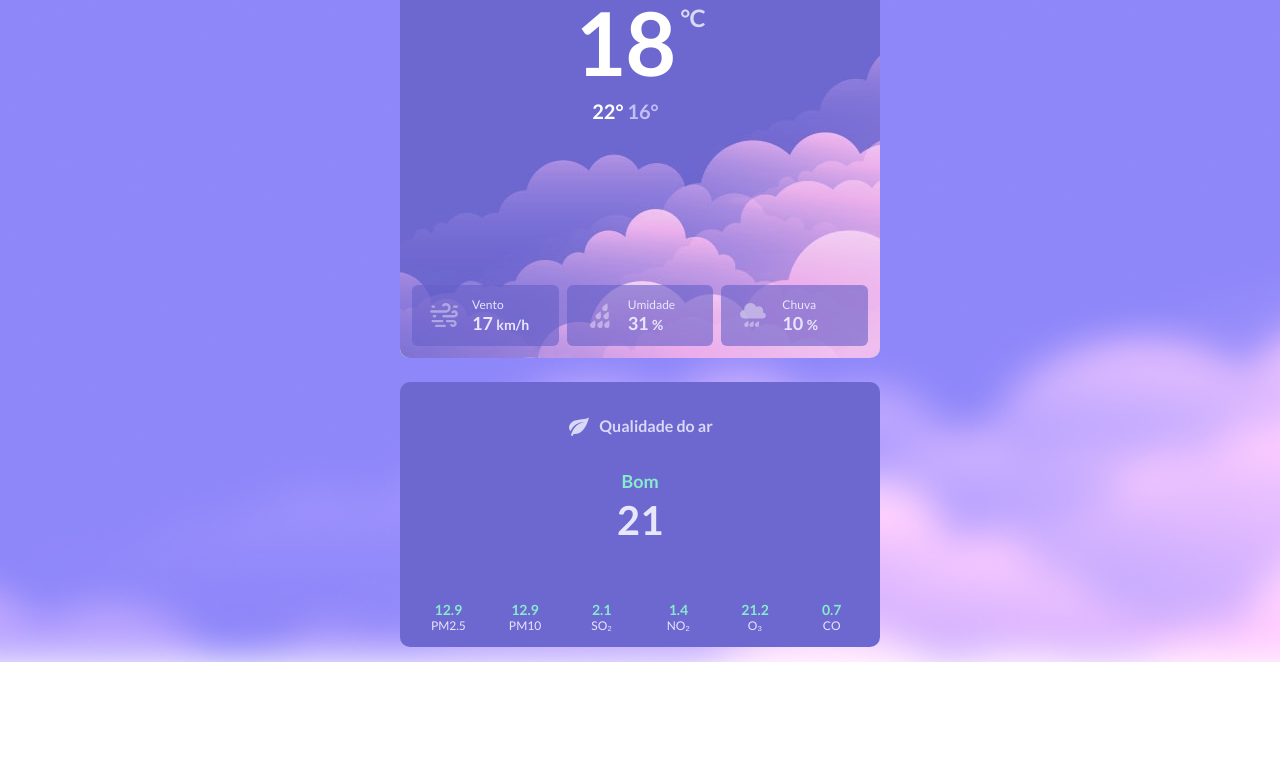
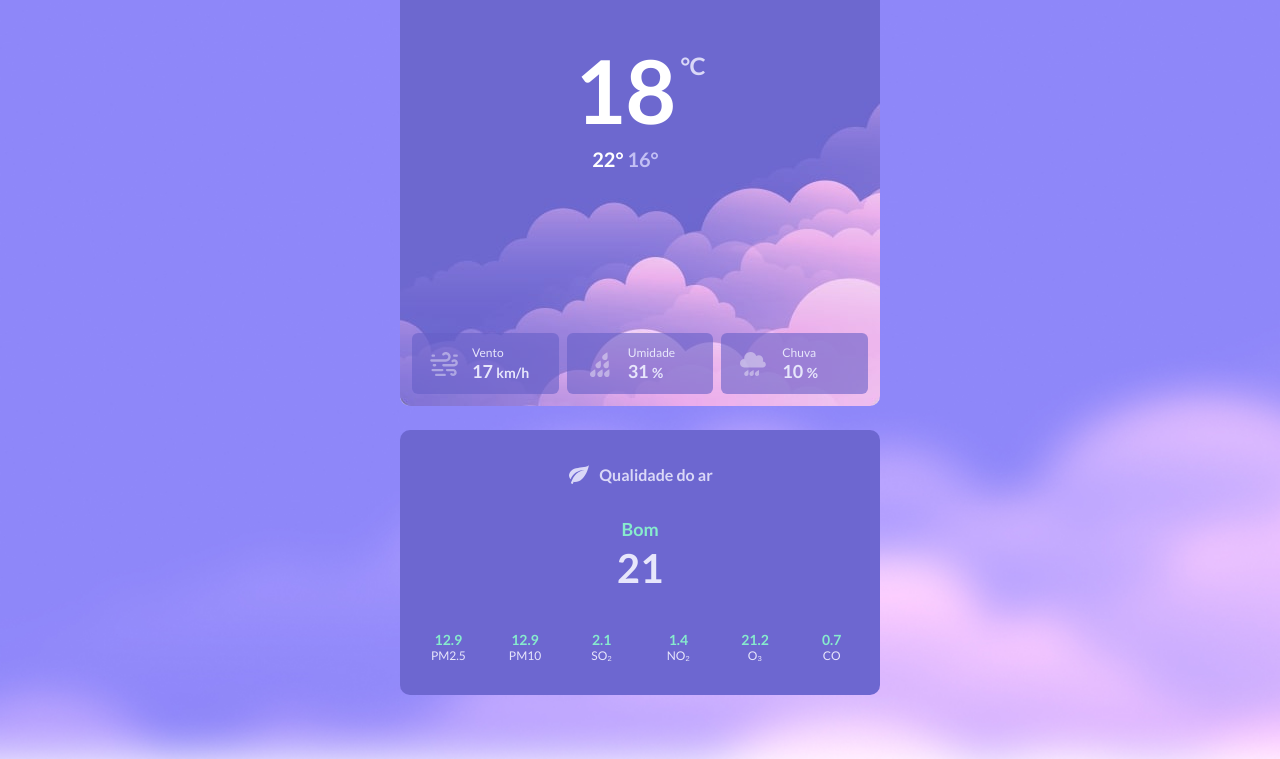
Before and after one commit to Rodrigo-vitorio/WeatherPage, a plain HTML site: page index.html in a window 1280 px wide. Shown: the part 138-897 px from the top of the page. Before the commit the page ends 800 px from the top, so only its background shows below. Drawn offline with Linux system fonts and the light colour scheme.

Commit message:
Update style.css

```diff
--- a/style.css
+++ b/style.css
@@ -17,6 +17,7 @@ main{
     display: grid;
     place-content: center;
     gap: 2.4rem;
+    padding: 6.4rem;
 }
 
 section{
@@ -148,7 +149,7 @@ color: #E7E6FB;
     justify-content:center;
     margin-top: 3.5rem;
     margin-bottom: 1.4rem;
-    padding: 1.8rem 1.8rem 0;
+    padding: 0 1.8rem 1.8rem ;
 
 }
 .air-quality .info .number{
```
